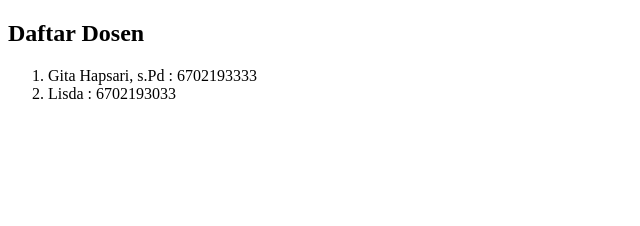
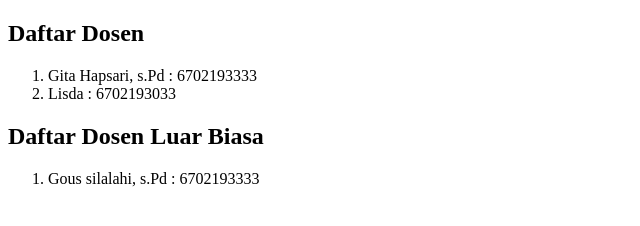
Before and after one commit to Fabian041/test-remote, a plain HTML site: page dosen.html in a window 1280 px wide. Shown: the whole page, without its empty margins (0-640 px from the left). Drawn offline with Linux system fonts and the light colour scheme.

Commit message:
modify dosen.html file

```diff
--- a/dosen.html
+++ b/dosen.html
@@ -13,5 +13,10 @@
         <li>Lisda : 6702193033</li>
     </ol>
 
+    <h2>Daftar Dosen Luar Biasa</h2>
+    <ol>
+        <li>Gous silalahi, s.Pd : 6702193333</li>
+    </ol>
+
 </body>
 </html>
```
